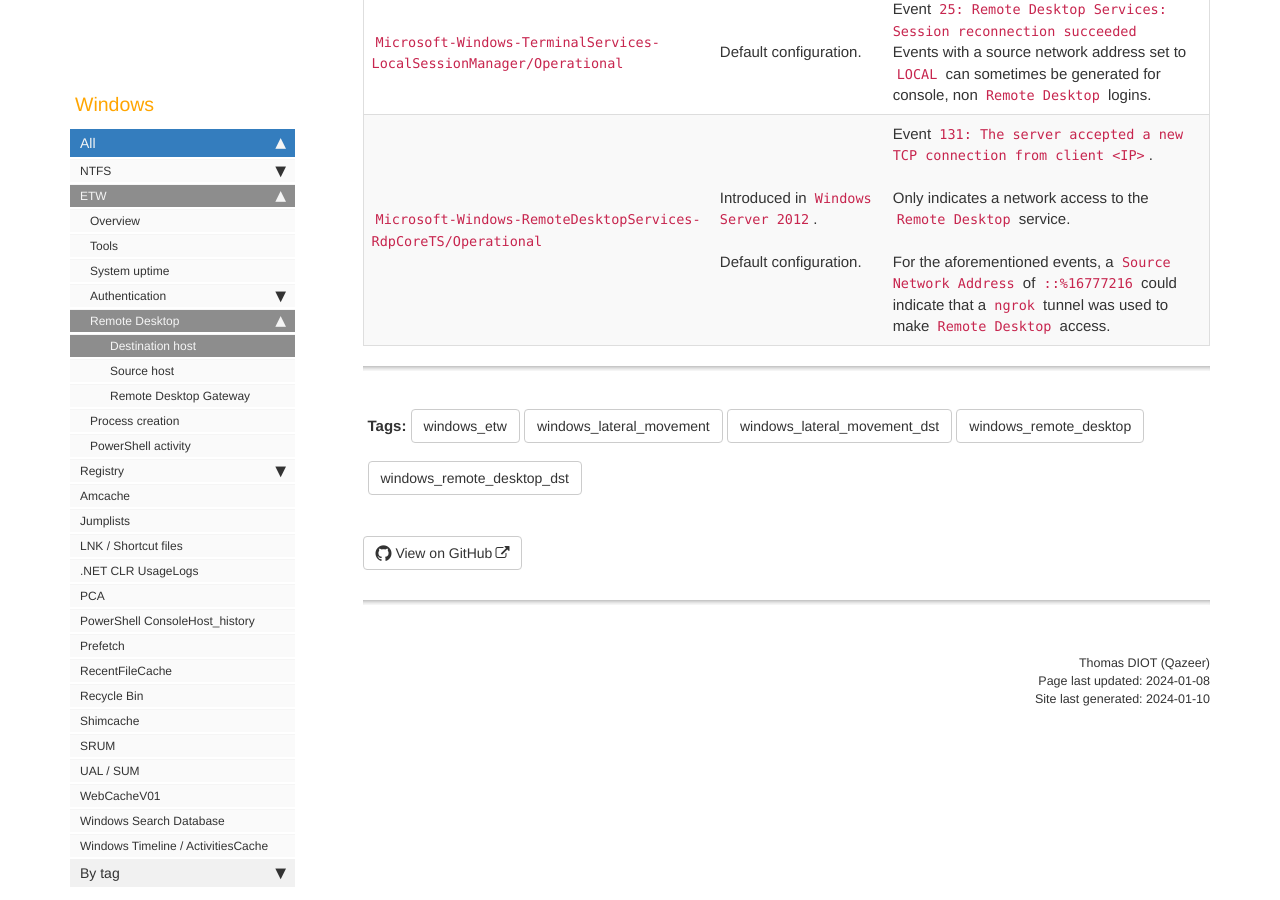
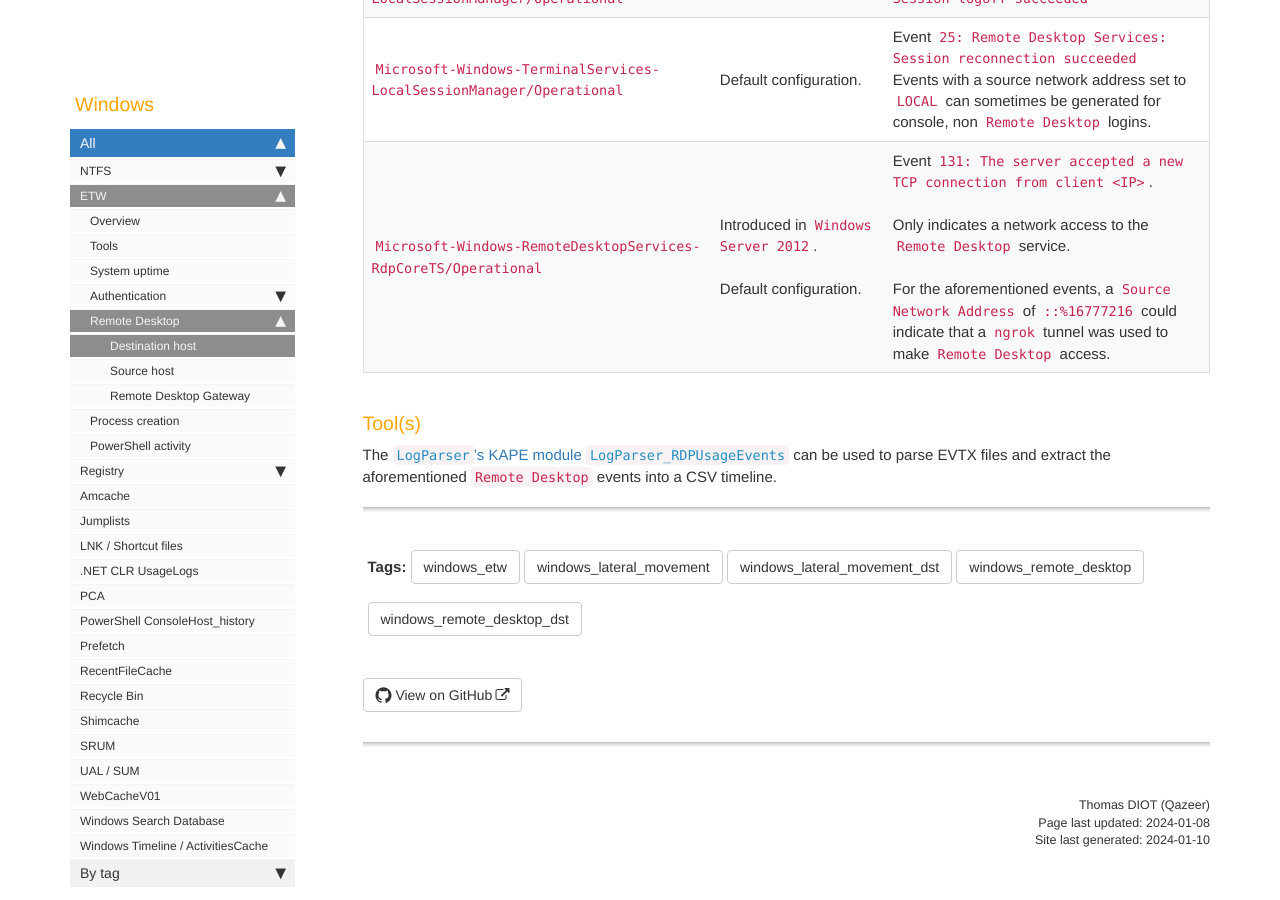
Before and after one commit to Qazeer/artefacts.help, a Jekyll site: the page built from pages/windows/etw_remote_desktop_dst_host.md, in a window 1280 px wide and 900 px high, scrolled down 1182 px. Built offline with Jekyll 4.4.1, drawn with Linux system fonts in a browser that asks for light colours; our own code applies the rules of GitHub Pages for plain Markdown files; comment, search, counter and statistics services are not loaded.

Commit message:
[Artefact] ETW Auth et Remote Desktop - Add LogParser references

```diff
--- a/pages/windows/etw_remote_desktop_dst_host.md
+++ b/pages/windows/etw_remote_desktop_dst_host.md
@@ -27,3 +27,9 @@ folder: windows
 | `Microsoft-Windows-TerminalServices-LocalSessionManager/Operational` | Default configuration. | Event `23: Remote Desktop Services: Session logoff succeeded` |
 | `Microsoft-Windows-TerminalServices-LocalSessionManager/Operational` | Default configuration. | Event `25: Remote Desktop Services: Session reconnection succeeded` <br> Events with a source network address set to `LOCAL` can sometimes be generated for console, non `Remote Desktop` logins. |
 | `Microsoft-Windows-RemoteDesktopServices-RdpCoreTS/Operational` | Introduced in `Windows Server 2012`. <br><br> Default configuration. | Event `131: The server accepted a new TCP connection from client <IP>`. <br><br> Only indicates a network access to the `Remote Desktop` service. <br><br> For the aforementioned events, a `Source Network Address` of `::%16777216` could indicate that a `ngrok` tunnel was used to make `Remote Desktop` access. |
+
+### Tool(s)
+
+The [`LogParser`'s KAPE module `LogParser_RDPUsageEvents`](./windows_etw_tools#cli-logparser)
+can be used to parse EVTX files and extract the aforementioned `Remote Desktop`
+events into a CSV timeline.
```
Also changed, not shown: pages/windows/etw_authentication_dst_host.md (+6 -0 lines).
